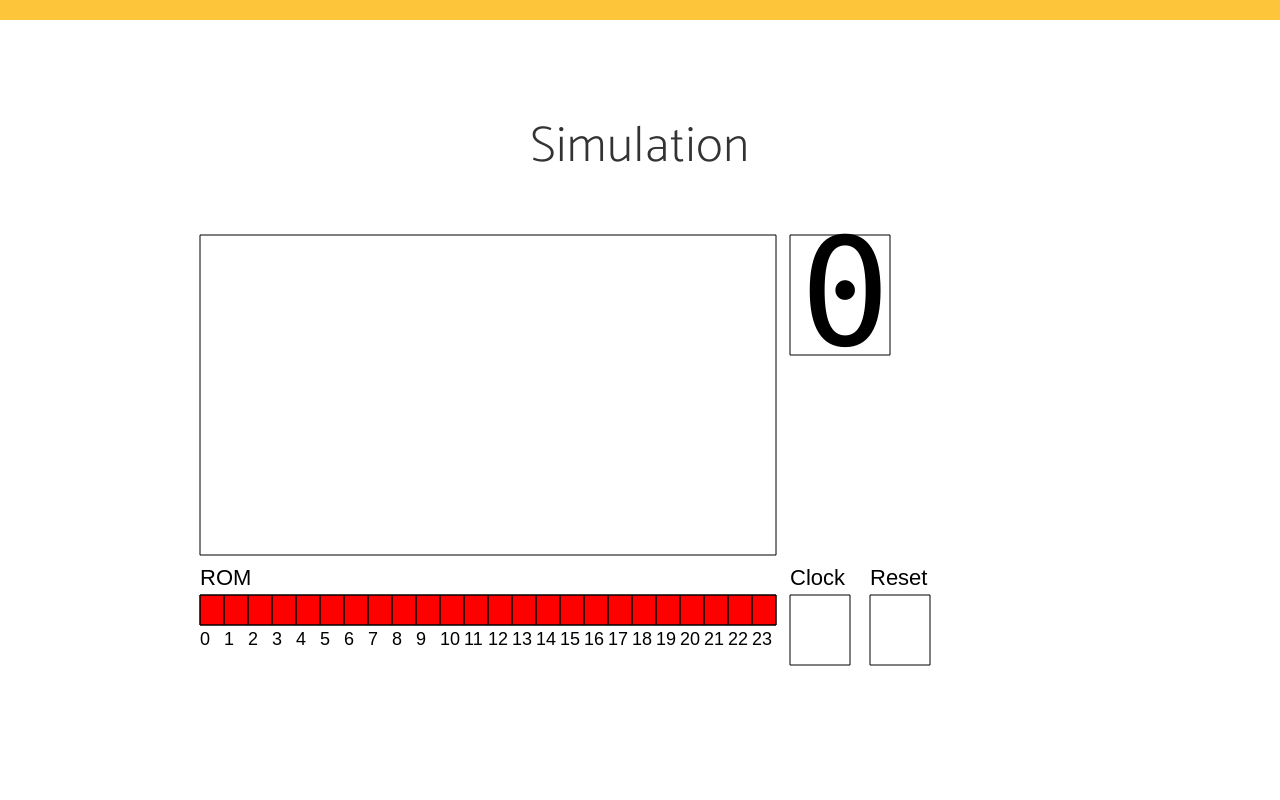
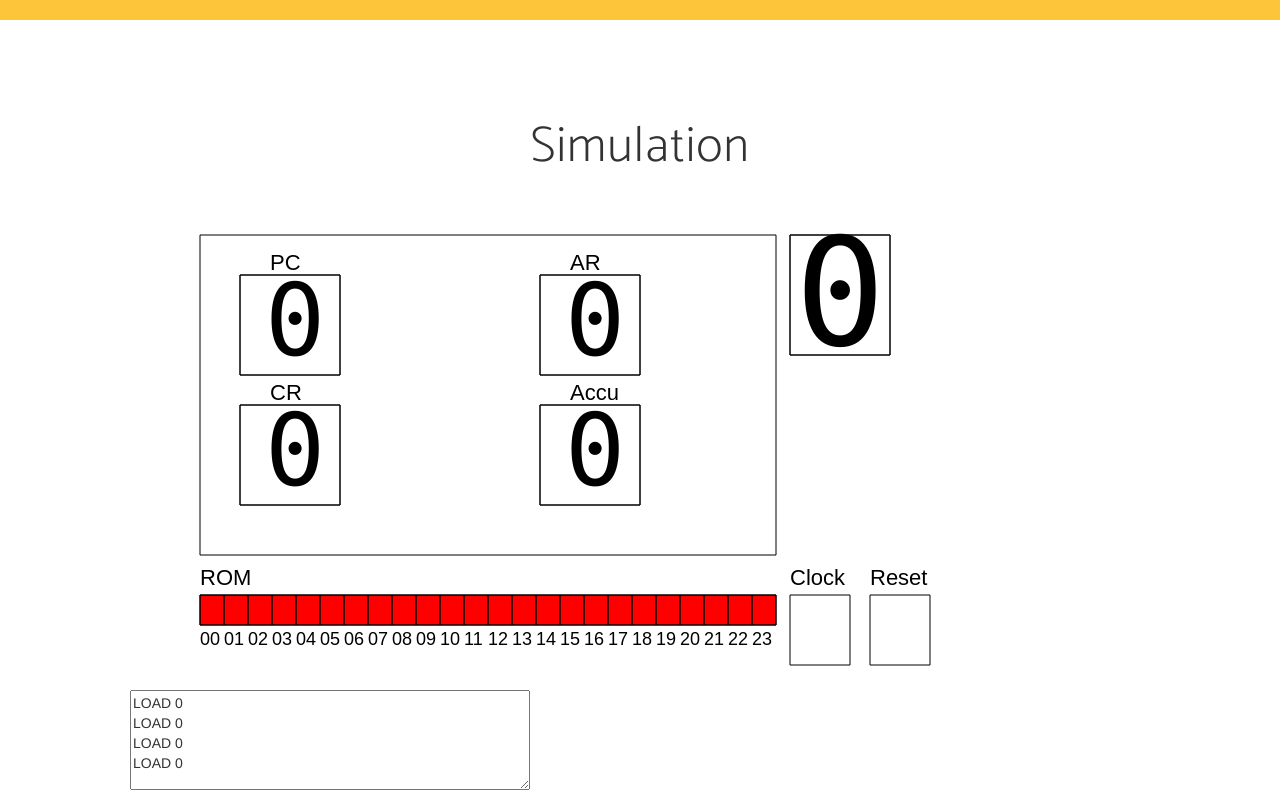
Before and after one commit to lilfolr/ELEC4403_Group111, a plain HTML site: page index.html in a window 1280 px wide. Shown: the part 2320-3120 px from the top of the page. Drawn offline with nearby package versions, Linux system fonts and the light colour scheme; a web font is replaced by a local one.

Commit message:
Final - Add Log - Add in hex

```diff
--- a/index.html
+++ b/index.html
@@ -167,13 +167,17 @@
     <section id="simulation" class="features">
       <div class="container">
           <div class="row">
-              <div class="col-lg-12 text-center">
+              <div class="col-lg-12">
                   <div class="section-heading">
+                      <div class="text-center">
                       <h2>Simulation</h2>
                       <canvas id="simulationCanvas" width="1000" height="500"></canvas>
+                  </div>
+                      <textarea id="log" style="width:400px; height:100px;margin-left: 60px;"> </textarea>
+                  </div>
 
-                  </div>
               </div>
+
           </div>
     </section>
     <footer>
--- a/js/simulation.js
+++ b/js/simulation.js
@@ -1,15 +1,15 @@
 var c = document.getElementById("simulationCanvas");
+var log = document.getElementById("log");
 var ctx = c.getContext("2d");
 var rom = [0,0,0,0, 0,0,0,0, 0,0,0,0, 0,0,0,0, 0,0,0,0, 0,0,0,0];
 var pc = 0;
 var cr = 0;
+var ar = 0;
 var ac = 0;
-var display = 0;
 $(function() {
 
     //Initialise
-    initialise();
-
+    reset_click();
     //Click Events
     c.addEventListener("click", clicked);
 
@@ -19,6 +19,19 @@ $(function() {
       ctx.clearRect(0, 0, c.width, c.height);
       //CPU
       ctx.rect(60, 50, 576, 320);
+
+      ctx.fillText("PC",130, 85);
+      ctx.rect(100, 90, 100, 100);
+
+      ctx.fillText("CR",130, 215);
+      ctx.rect(100, 220, 100, 100);
+
+      ctx.fillText("AR",430,85);
+      ctx.rect(400, 90, 100, 100);
+
+      ctx.fillText("Accu",430,215);
+      ctx.rect(400, 220, 100, 100);
+
       //Clock
       ctx.fillText("Clock",650, 400);
       ctx.rect(650, 410, 60, 70);
@@ -34,15 +47,47 @@ $(function() {
         ctx.fillRect(60+(i*24), 410, 24, 30);
         ctx.rect(60+(i*24), 410, 24, 30);
         ctx.fillStyle="#000";
-        ctx.fillText(i+"",60+(i*24), 460);
+        x=i>9?"":"0";
+        ctx.fillText(x+i+"",60+(i*24), 460);
+      }
+      //7-seg
+      ctx.rect(650, 50, 100, 120);
+    }
 
-      }
+    function redraw(){
+        ctx.fillStyle="#000";
+        ctx.clearRect(100, 90, 100, 100);
+        ctx.clearRect(100, 220, 100, 100);
+        ctx.clearRect(400, 90, 100, 100);
+        ctx.clearRect(400, 220, 100, 100);
+        ctx.clearRect(650, 50, 100, 120);
+        ctx.rect(100, 90, 100, 100);
+        ctx.rect(100, 220, 100, 100);
+        ctx.rect(400, 90, 100, 100);
+        ctx.rect(400, 220, 100, 100);
+        ctx.rect(650, 50, 100, 120);
 
-      //7-seg
-      ctx.font="150px Lucida Console";
-      ctx.fillText(display+"",660, 160);
-      ctx.rect(650, 50, 100, 120);
-      ctx.stroke();
+        ctx.font="150px Lucida Console";
+        ac_hex = ac;
+        ar_hex = ar;
+        if (ac>9){
+            ac_hex = String.fromCharCode(65+ac-10);
+        }
+        if (ar>9){
+            ar_hex = String.fromCharCode(65+ar-10);
+        }
+        //7seg
+        ctx.fillText(ac_hex+"",655, 160);
+        ctx.font="100px Lucida Console";
+        //ACCU
+        ctx.fillText(ac_hex+"",425,300);
+        //CR
+        ctx.fillText(cr+"",125,300);
+        //AR
+        ctx.fillText(ar_hex+"",425,170);
+        //PC
+        ctx.fillText(pc+"",125,170);
+        ctx.stroke();
     }
 
     function clicked(event){
@@ -70,13 +115,15 @@ $(function() {
     }
 
     function reset_click(){
-        console.log("Reset clicked");
-        rom = [0,0,0,0, 0,0,0,0, 0,0,0,0, 0,0,0,0];
+        console.log("Reset");
+        rom = [0,0,0,0, 0,0,0,0, 0,0,0,0, 0,0,0,0, 0,0,0,0, 0,0,0,0];
         pc = 0;
         cr = 0;
         ac = 0;
-        display = 0;
+        ar = 0;
         initialise();
+        redraw();
+        printROM();
     }
 
     function rom_clicked(r){
@@ -89,10 +136,69 @@ $(function() {
         }
         ctx.fillRect(60+(r*24), 410, 24, 30);
         ctx.rect(60+(r*24), 410, 24, 30);
+        printROM();
+    }
+
+    function printROM(){
+        txt="";
+
+        for (var i=0; i<4; i++){
+            rom_offset=i*6;
+            code = rom[rom_offset+4]*2+rom[rom_offset+5];
+            data = rom[rom_offset]*8+rom[rom_offset+1]*4+rom[rom_offset+2]*2+rom[rom_offset+3];
+            switch (code) {
+                case 0:
+                    txt += "LOAD "+data;
+                    break;
+                case 1:
+                    txt += "ADD "+data;
+                    break;
+                case 2:
+                    txt += "LSL";
+                    break;
+                case 3:
+                    txt += "JMP "+data;
+                    break;
+            }
+            txt+="\n"
+        }
+
+        $("#log").text(txt);
+
     }
 
     function clock_clicked(){
-        console.log("Clock clicked");
+        //01 = Load
+        //02 = Add
+        //03 = lsl
+        //04 = jmp
 
+        //0-3 = data
+        //4-5 = code
+        var rom_offset = pc*6;
+        cr = rom[rom_offset+4]*2+rom[rom_offset+5];
+        ar = rom[rom_offset]*8+rom[rom_offset+1]*4+rom[rom_offset+2]*2+rom[rom_offset+3];
+        cr = cr%4;
+        ar = ar%16;
+        console.log("Code "+cr+" Data "+ar);
+        switch (cr) {
+            case 0:
+                ac = ar;
+                break;
+            case 1:
+                ac = ac + ar
+                break;
+            case 2:
+                ac = ac << 1;
+                break;
+            case 3:
+                pc = ar-1;
+                break;
+        }
+        ar = ar%16;
+        ac = ac%16;
+        pc += 1;
+        pc = pc%4;
+        redraw();
     }
 });
```
